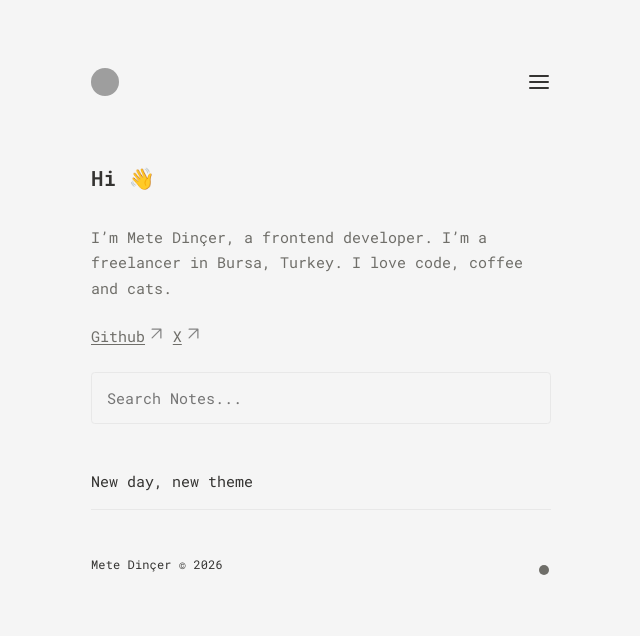
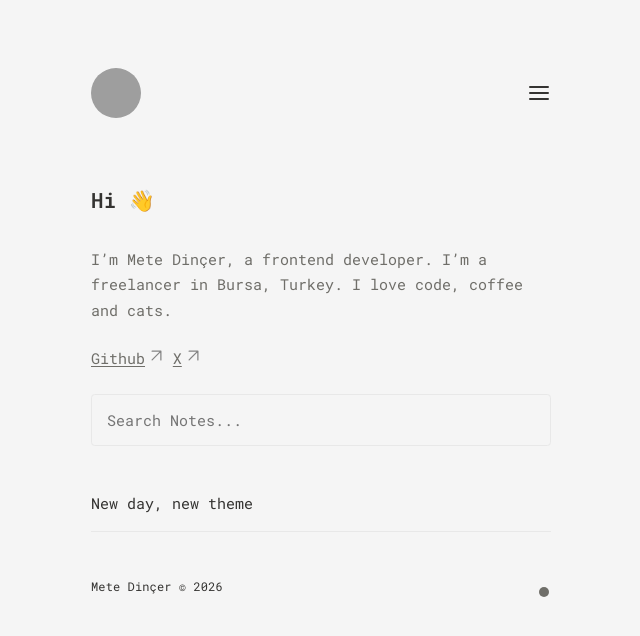
Before and after one commit to medincer/medincer.github.io, a Jekyll site: the page built from pages/index.md, in a window 1280 px wide. Shown: the top 636 px of the page, without its empty margins (319-959 px from the left). Built offline with Jekyll 4.4.1, drawn with Linux system fonts in a browser that asks for light colours; grey boxes are pictures that could not be loaded.

Commit message:
Increase avatar image size in navigation

```diff
--- a/_includes/Nav.html
+++ b/_includes/Nav.html
@@ -1,7 +1,7 @@
 <nav class="nav">
   <div class="nav-left">
     <a href="{{ site.baseurl }}/">
-      <img src="https://avatars.githubusercontent.com/u/305893856?v=4" style="border-radius:50%" height="28" width="28"></img>
+      <img src="https://avatars.githubusercontent.com/u/305893856?v=4" style="border-radius:50%" height="50" width="50"></img>
     </a>
   </div>
 
```
